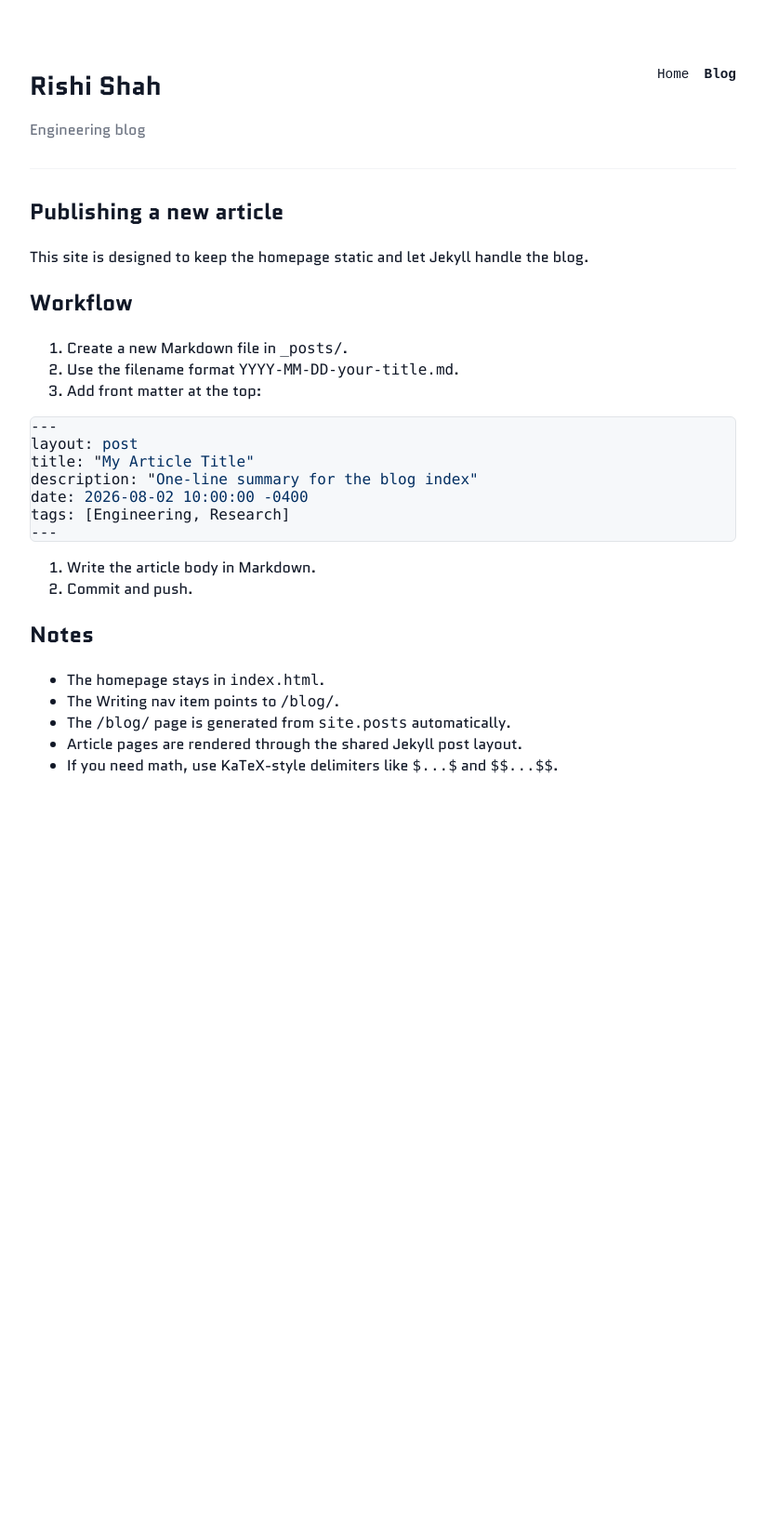
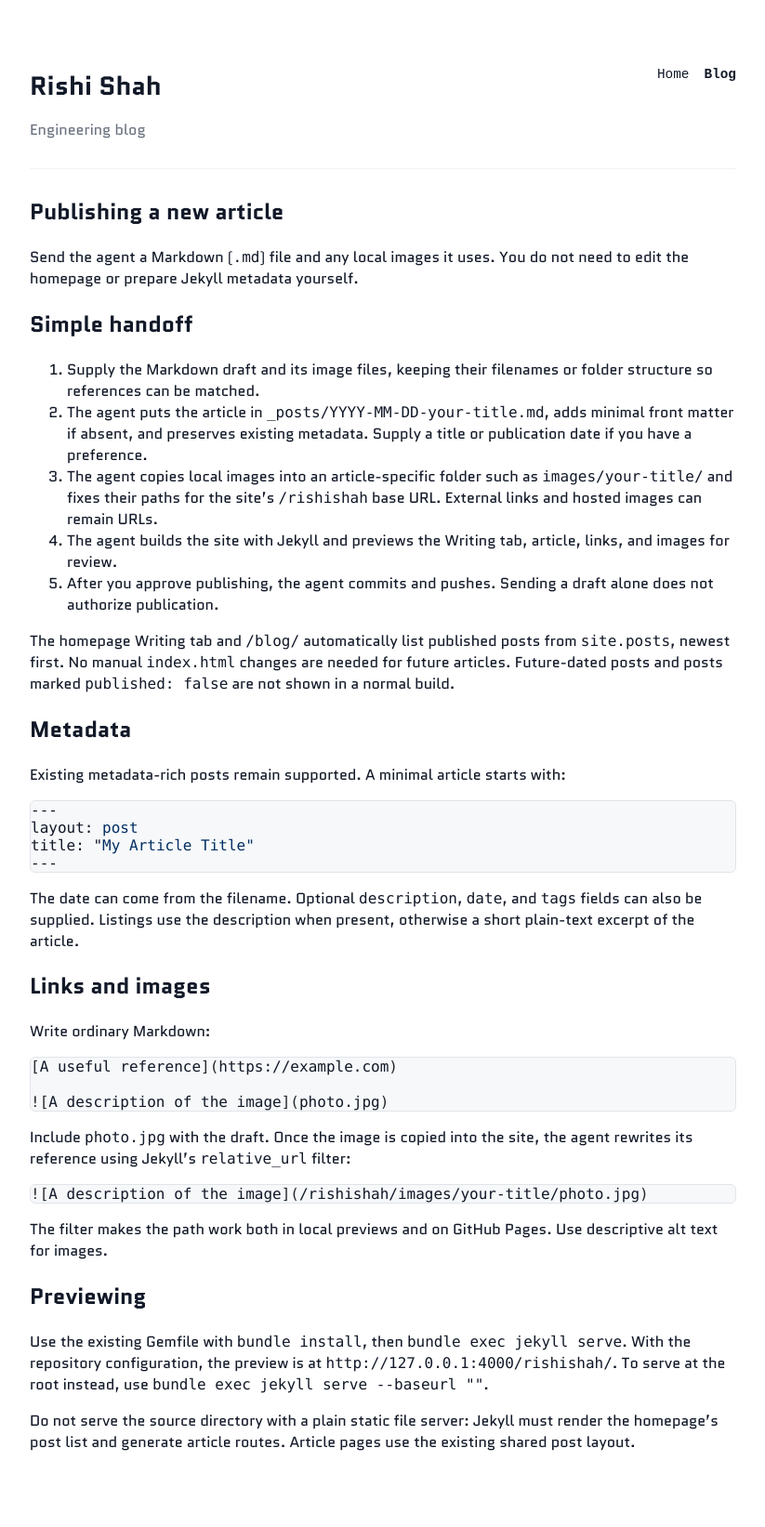
Before and after one commit to rishis123/rishishah, a Jekyll site: the page built from POSTING.md, in a window 1280 px wide. Shown: the whole page at 93% size, without its empty margins (228-1051 px from the left). Built offline with Jekyll 4.4.1, drawn with Linux system fonts in a browser that asks for light colours; our own code applies the rules of GitHub Pages for plain Markdown files; before the commit the page ends 915 px from its top, so only the background shows below that.

Commit message:
Automate Writing posts and update homepage photo rotation
Co-authored-by: Copilot App <223556219+Copilot@users.noreply.github.com>

````diff
--- a/POSTING.md
+++ b/POSTING.md
@@ -1,30 +1,50 @@
 # Publishing a new article
 
-This site is designed to keep the homepage static and let Jekyll handle the blog.
+Send the agent a Markdown (`.md`) file and any local images it uses. You do not need to edit the homepage or prepare Jekyll metadata yourself.
 
-## Workflow
+## Simple handoff
 
-1. Create a new Markdown file in `_posts/`.
-2. Use the filename format `YYYY-MM-DD-your-title.md`.
-3. Add front matter at the top:
+1. Supply the Markdown draft and its image files, keeping their filenames or folder structure so references can be matched.
+2. The agent puts the article in `_posts/YYYY-MM-DD-your-title.md`, adds minimal front matter if absent, and preserves existing metadata. Supply a title or publication date if you have a preference.
+3. The agent copies local images into an article-specific folder such as `images/your-title/` and fixes their paths for the site's `/rishishah` base URL. External links and hosted images can remain URLs.
+4. The agent builds the site with Jekyll and previews the Writing tab, article, links, and images for review.
+5. After you approve publishing, the agent commits and pushes. Sending a draft alone does not authorize publication.
 
-```markdown
+The homepage Writing tab and `/blog/` automatically list published posts from `site.posts`, newest first. No manual `index.html` changes are needed for future articles. Future-dated posts and posts marked `published: false` are not shown in a normal build.
+
+## Metadata
+
+Existing metadata-rich posts remain supported. A minimal article starts with:
+
+```yaml
 ---
 layout: post
 title: "My Article Title"
-description: "One-line summary for the blog index"
-date: 2026-08-02 10:00:00 -0400
-tags: [Engineering, Research]
 ---
 ```
 
-4. Write the article body in Markdown.
-5. Commit and push.
+The date can come from the filename. Optional `description`, `date`, and `tags` fields can also be supplied. Listings use the description when present, otherwise a short plain-text excerpt of the article.
 
-## Notes
+## Links and images
 
-- The homepage stays in `index.html`.
-- The Writing nav item points to `/blog/`.
-- The `/blog/` page is generated from `site.posts` automatically.
-- Article pages are rendered through the shared Jekyll post layout.
-- If you need math, use KaTeX-style delimiters like `$...$` and `$$...$$`.
+Write ordinary Markdown:
+
+```markdown
+[A useful reference](https://example.com)
+
+![A description of the image](photo.jpg)
+```
+
+Include `photo.jpg` with the draft. Once the image is copied into the site, the agent rewrites its reference using Jekyll's `relative_url` filter:
+
+```markdown
+![A description of the image]({{ '/images/your-title/photo.jpg' | relative_url }})
+```
+
+The filter makes the path work both in local previews and on GitHub Pages. Use descriptive alt text for images.
+
+## Previewing
+
+Use the existing Gemfile with `bundle install`, then `bundle exec jekyll serve`. With the repository configuration, the preview is at `http://127.0.0.1:4000/rishishah/`. To serve at the root instead, use `bundle exec jekyll serve --baseurl ""`.
+
+Do not serve the source directory with a plain static file server: Jekyll must render the homepage's post list and generate article routes. Article pages use the existing shared post layout.
````
Also changed, not shown: index.html (+14 -8 lines), images/cornell-campus.jpeg (added), images/multimodal-hackathon.jpeg (added).
